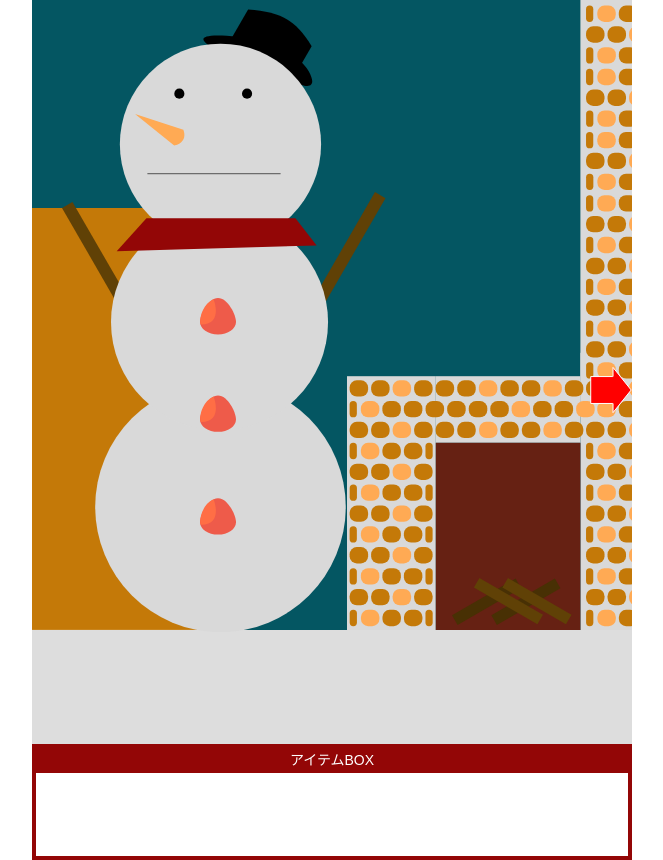
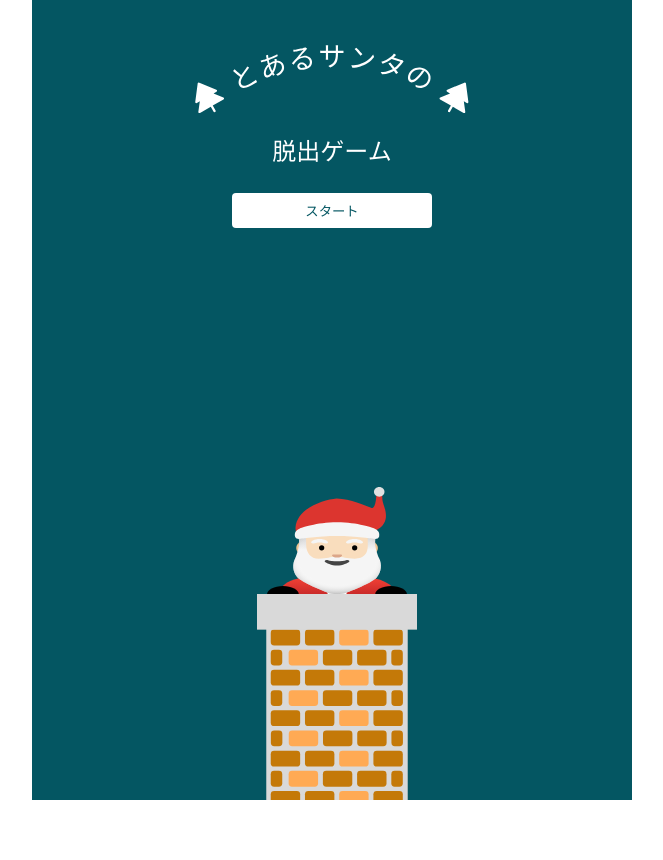
Before and after one commit to marimonon/advent2024_christmas, a React (Vite) app: page / in a window 1280 px wide. Shown: the whole page, without its empty margins (308-971 px from the left). After the commit the page ends 800 px from the top, so only its background shows below. Built offline with nearby package versions, Linux system fonts and the light colour scheme.

Commit message:
sceneの切り替えの修正

```diff
--- a/src/App.tsx
+++ b/src/App.tsx
@@ -1,52 +1,12 @@
-import Container from "./components/Container"
-import Ending from "./components/Ending"
-import Escape from "./components/Escape"
 import { GameStateProvider } from "./components/GameStateProvider"
-import Start from "./components/Start"
-import React, { useReducer } from "react"
-
-// シーンの変更
-const initialSceneState = { scene: "escape" }
-
-type SceneState = { scene: string }
-type SceneAction = { type: "START" | "ESCAPE" | "ENDING" }
-
-function sceneReducer(state: SceneState, action: SceneAction): SceneState {
-  switch (action.type) {
-    case "START":
-      return { scene: "start" }
-    case "ESCAPE":
-      return { scene: "escape" }
-    case "ENDING":
-      return { scene: "ending" }
-    default:
-      throw new Error()
-  }
-}
-
-const SceneContext = React.createContext()
+import SceneSwitcher from "./components/SceneSwtcher"
 
 function App() {
-  const [sceneState, sceneDispatch] = useReducer(
-    sceneReducer,
-    initialSceneState
-  )
-
   return (
-    <SceneContext.Provider
-      value={{ state: sceneState, dispatch: sceneDispatch }}
-    >
-      <GameStateProvider>
-        <Container>
-          {sceneState.scene === "start" && <Start />}
-          {sceneState.scene === "escape" && <Escape />}
-          {sceneState.scene === "ending" && <Ending />}
-        </Container>
-      </GameStateProvider>
-    </SceneContext.Provider>
+    <GameStateProvider>
+      <SceneSwitcher />
+    </GameStateProvider>
   )
 }
 
-export { SceneContext }
-
 export default App
--- a/src/components/Rooms/EntranceRoom.tsx
+++ b/src/components/Rooms/EntranceRoom.tsx
@@ -3,26 +3,21 @@ import { css } from "@emotion/react"
 import EntranceRoomBg from "../Images/Entrance/EntranceRoomBg"
 import RibbonImage from "../Images/Entrance/RibbonImage"
 import EntranceDoorImage from "../Images/Entrance/EntranceDoorImage"
-import { useState, useContext } from "react"
-import { SceneContext } from "../../App"
 import { gameStateActions, useGameState } from "../GameStateProvider"
-const { getRibbon, useMaster } = gameStateActions
+const { getRibbon, useMaster, switchScene } = gameStateActions
 
 const EntranceRoom: React.FC = () => {
-  const sceneContext = useContext(SceneContext)
-
-  const doorOpen = () => {
-    dispatch(useMaster())
-    setTimeout(() => {
-      sceneContext.dispatch({ type: "ENDING" })
-    }, 2000)
-  }
-
   const {
     gameState: { items },
     dispatch,
   } = useGameState()
 
+  const doorOpen = () => {
+    dispatch(useMaster())
+    setTimeout(() => {
+      dispatch(switchScene("ending"))
+    }, 2000)
+  }
   return (
     <div>
       <EntranceDoorImage css={doorCss(items)} onClick={doorOpen} />
--- /dev/null
+++ b/src/components/SceneSwtcher.tsx
@@ -0,0 +1,21 @@
+import Container from "./Container"
+import Ending from "./Ending"
+import Escape from "./Escape"
+import { useGameState } from "./GameStateProvider"
+import Start from "./Start"
+
+const SceneSwitcher: React.FC = () => {
+  const {
+    gameState: { scene },
+  } = useGameState()
+
+  return (
+    <Container>
+      {scene === "start" && <Start />}
+      {scene === "escape" && <Escape />}
+      {scene === "ending" && <Ending />}
+    </Container>
+  )
+}
+
+export default SceneSwitcher
--- a/src/components/Start.tsx
+++ b/src/components/Start.tsx
@@ -4,18 +4,20 @@ import Btn from "./Btn"
 import TitleImage from "./Images/TitleImage"
 import SantaImage from "./Images/SantaImage"
 import ChimneyImage from "./Images/ChimneyImage"
-import { useState, useContext } from "react"
-import { SceneContext } from "../App"
+import { useState } from "react"
+import { gameStateActions, useGameState } from "./GameStateProvider"
+const { switchScene } = gameStateActions
 
 const Start: React.FC = () => {
   const [startClicked, setStartClicked] = useState(false)
-  const sceneContext = useContext(SceneContext)
+
+  const { dispatch } = useGameState()
 
   const clickStart = () => {
     setStartClicked(true)
-    console.log("startClick", startClicked)
     setTimeout(() => {
-      sceneContext.dispatch({ type: "ESCAPE" })
+      console.log("startClick", true)
+      dispatch(switchScene("escape"))
     }, 1000)
   }
 
```
